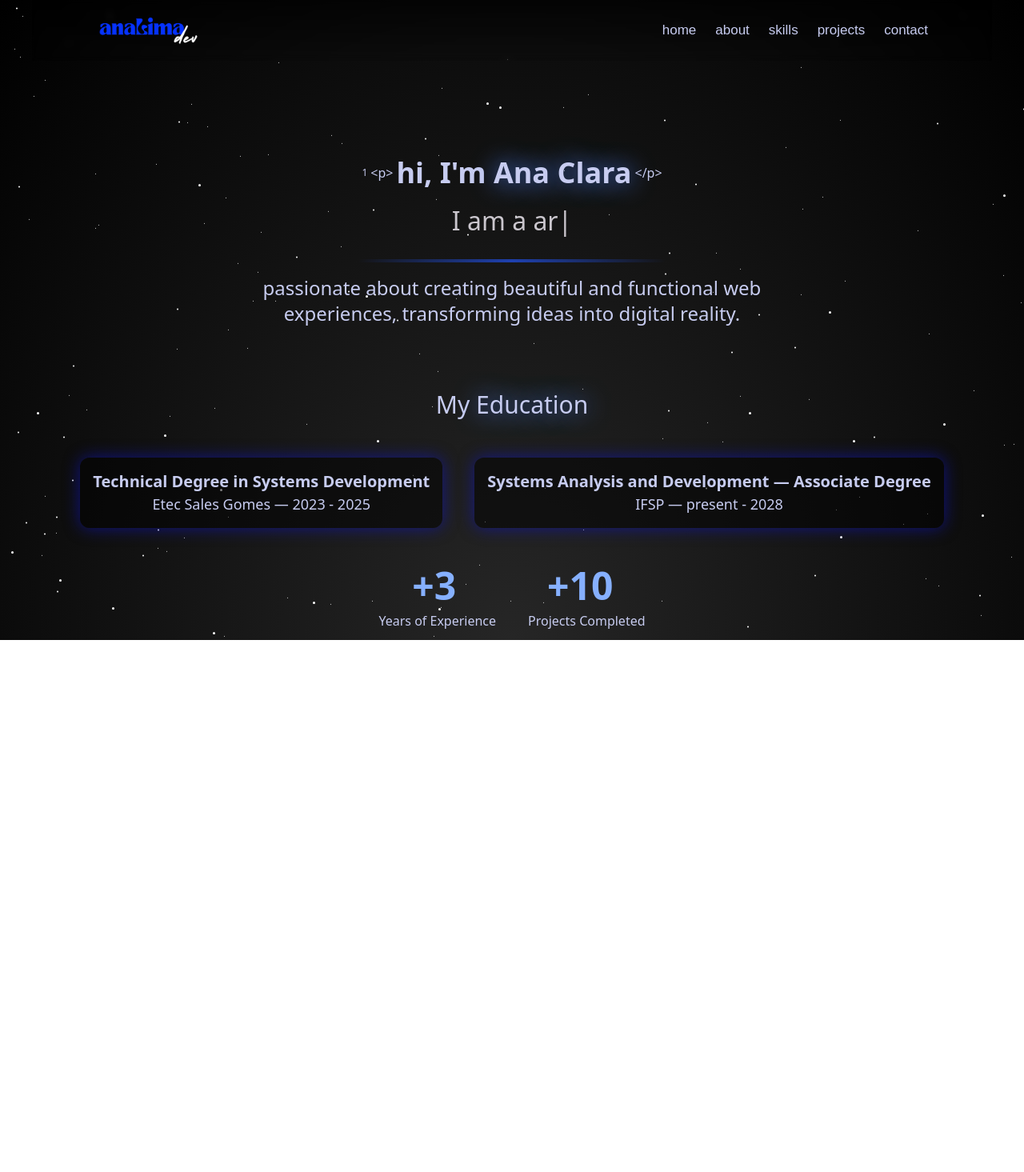
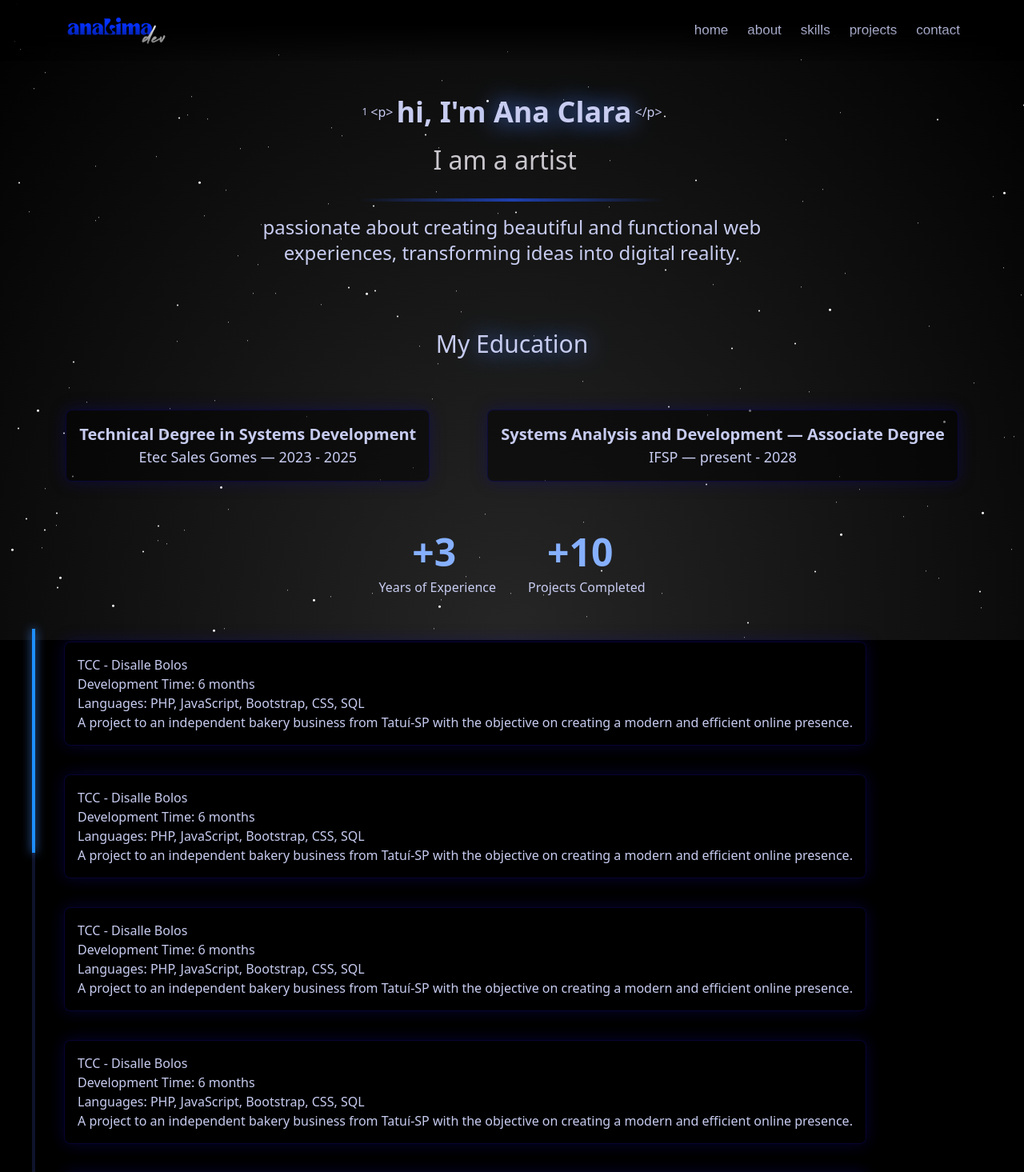
Before and after one commit to claroca07/Portifolio, a React (Vite) app in the folder my-portfolio/: page / in a window 1280 px wide. Shown: the top 1465 px of the page at 80% size. Before the commit the page ends 800 px from the top, so only its background shows below. Built offline with nearby package versions, Linux system fonts and the light colour scheme.

Commit message:
feat: barra de progresso nos projetos

```diff
--- a/my-portfolio/src/App.jsx
+++ b/my-portfolio/src/App.jsx
@@ -1,13 +1,14 @@
 import Navbar from "./components/Navbar"
 import About from "./components/About"
+import Projects from "./components/Projects"
 import { TypeAnimation } from "react-type-animation"
 import { StarsBackground } from "./components/animate-ui/components/backgrounds/stars"
 
 function App() {
   return (
     <div className="fundo">
+        <StarsBackground className="fixed inset-0 z-0" />
       <div className="background relative min-h-screen">
-        <StarsBackground className="absolute inset-0 z-0" />
 
         <div className="relative z-10 mx-5 sm:mx-10">
           <Navbar />
@@ -39,8 +40,8 @@ function App() {
             </p>
           </section>
           <About />
+          <Projects />
         </div>
-
       </div>
     </div>
 
--- a/my-portfolio/src/components/About.jsx
+++ b/my-portfolio/src/components/About.jsx
@@ -3,11 +3,11 @@ function About() {
         <section className="text-[var(--light-color)] flex flex-col justify-center items-center gap-6 mt-20">
             <h1 className="title text-3xl font-medium">My <span className="text-glow">Education</span></h1>
             <div className="flex gap-10 my-6 flex-col sm:flex-row text-xl">
-                <div className="card">
+                <div className="item flex flex-col items-center">
                     <h2 className="font-bold">Technical Degree in Systems Development</h2>
                     <h3 className="text-lg font-medium">Etec Sales Gomes — 2023 - 2025</h3>
                 </div>
-                <div className="card">
+                <div className="item flex flex-col items-center">
                     <h2 className="font-bold">Systems Analysis and Development — Associate Degree</h2>
                     <h3 className="text-lg font-medium">IFSP — present - 2028</h3>
                 </div>
--- a/my-portfolio/src/components/Navbar.jsx
+++ b/my-portfolio/src/components/Navbar.jsx
@@ -2,7 +2,7 @@ import logo from "../assets/img/logo.png"
 
 function Navbar() {
     return(
-        <nav className="navbar flex justify-between items-center bg-gradient-to-b from-black/60 to-transparent backdrop-blur-sm py-5 sm:px-10 md:px-20">
+        <nav className="navbar fixed top-0 left-0 right-0 z-50 flex justify-between items-center py-5 sm:px-10 md:px-20">
             <div className="flex items-center gap-2">
                 <img className="w-32" src={logo} alt="Logo" />
             </div>
--- /dev/null
+++ b/my-portfolio/src/components/ProgressBar.jsx
@@ -0,0 +1,55 @@
+import { useEffect, useState } from "react";
+
+function ProgressBar({ sectionRef }) {
+  // Estado para armazenar o progresso em porcentagem (0 a 100)
+  const [progress, setProgress] = useState(0);
+
+  useEffect(() => {
+    const handleScroll = () => {
+      const section = sectionRef.current;
+      if (!section) return; // se a referência da seção não existir, sai da função
+
+      const rect = section.getBoundingClientRect();
+      const windowHeight = window.innerHeight;
+      const sectionHeight = section.offsetHeight;
+
+      const start = windowHeight - rect.top;
+      const end = sectionHeight + windowHeight;
+
+      let percent = (start / end) * 100;
+
+      percent = Math.max(0, Math.min(100, percent));
+
+      setProgress(percent);
+    };
+
+    window.addEventListener("scroll", handleScroll);
+
+    return () => window.removeEventListener("scroll", handleScroll);
+  }, [sectionRef]);
+
+  return (
+    <div
+      style={{
+        position: "sticky",
+        top: 0,
+        height: "100vh",
+        width: "4px",
+        backgroundColor: "#0e142b",
+        marginRight: "20px"
+      }}
+    >
+      <div
+        style={{
+          width: "100%",
+          height: `${progress}%`,
+          backgroundColor: "#1e8eff",
+          transition: "height 0.25s ease-out",
+          boxShadow: "0 0 12px #438bff"
+        }}
+      />
+    </div>
+  );
+}
+
+export default ProgressBar;
--- a/my-portfolio/src/components/Projects.jsx
+++ b/my-portfolio/src/components/Projects.jsx
@@ -0,0 +1,68 @@
+import { useRef } from "react";
+import ProgressBar from "./ProgressBar";
+
+function Projects() {
+  const sectionRef = useRef(null); // referência da seção inteira
+
+  return (
+    <section ref={sectionRef} style={{ display: "flex" }} className=" my-10">
+      <ProgressBar sectionRef={sectionRef} />
+
+      <section className="items flex flex-col gap-1">
+
+        <article className="item">
+          <h1>TCC - Disalle Bolos</h1>
+          <h2> Development Time: 6 months</h2>
+          <h2>Languages: PHP, JavaScript, Bootstrap, CSS, SQL</h2>
+          <p>
+            A project to an independent bakery business from Tatuí-SP with the
+            objective on creating a modern and efficient online presence.
+          </p>
+        </article>
+
+        <article className="item">
+          <h1>TCC - Disalle Bolos</h1>
+          <h2> Development Time: 6 months</h2>
+          <h2>Languages: PHP, JavaScript, Bootstrap, CSS, SQL</h2>
+          <p>
+            A project to an independent bakery business from Tatuí-SP with the
+            objective on creating a modern and efficient online presence.
+          </p>
+        </article>
+
+        <article className="item">
+          <h1>TCC - Disalle Bolos</h1>
+          <h2> Development Time: 6 months</h2>
+          <h2>Languages: PHP, JavaScript, Bootstrap, CSS, SQL</h2>
+          <p>
+            A project to an independent bakery business from Tatuí-SP with the
+            objective on creating a modern and efficient online presence.
+          </p>
+        </article>
+
+        <article className="item">
+          <h1>TCC - Disalle Bolos</h1>
+          <h2> Development Time: 6 months</h2>
+          <h2>Languages: PHP, JavaScript, Bootstrap, CSS, SQL</h2>
+          <p>
+            A project to an independent bakery business from Tatuí-SP with the
+            objective on creating a modern and efficient online presence.
+          </p>
+        </article>
+
+        <article className="item">
+          <h1>TCC - Disalle Bolos</h1>
+          <h2> Development Time: 6 months</h2>
+          <h2>Languages: PHP, JavaScript, Bootstrap, CSS, SQL</h2>
+          <p>
+            A project to an independent bakery business from Tatuí-SP with the
+            objective on creating a modern and efficient online presence.
+          </p>
+        </article>
+
+      </section>
+    </section>
+  );
+}
+
+export default Projects;
--- a/my-portfolio/src/index.css
+++ b/my-portfolio/src/index.css
@@ -15,6 +15,38 @@
   --light-color: rgb(199, 204, 240);
   --glow-color: rgb(80, 133, 255);
   --dark-color: rgb(3, 4, 33);
+}
+
+.item{
+  color: var(--light-color);
+  padding: 1rem;
+  margin: 1rem;
+  border: 1px solid rgba(15, 11, 122, 0.404);
+  box-shadow: 0 0 20px rgba(15, 11, 122, 0.404);
+  border-radius: 8px;
+  background-color: rgba(0, 0, 0, 0.5);
+}
+
+.navbar {
+  background: rgba(0, 0, 0, 0.949);
+  backdrop-filter: blur(20px);
+  -webkit-backdrop-filter: blur(20px);
+
+  /* gradiente controlando o blur */
+mask-image: linear-gradient(
+  to bottom,
+  rgba(0,0,0,1) 0%,
+  rgba(0,0,0,0.7) 40%,
+  rgba(0,0,0,0.3) 70%,
+  rgba(0,0,0,0) 100%
+);
+
+  -webkit-mask-image: linear-gradient(
+    to bottom,
+    black 0%,
+    black 40%,
+    transparent 100%
+  );
 }
 
 .navbar ul li {
@@ -87,18 +119,6 @@
 .text-typed {
   color: rgb(202, 198, 205);
 }
-
-.card{
-  display: flex;
-  flex-direction: column;
-  justify-content: center;
-  align-items: center;
-  padding: 1rem;
-  border-radius: 12px;
-  background-color: rgba(0, 0, 0, 0.5);
-  box-shadow: 0 0 20px rgba(14, 20, 199, 0.616);
-}
-
 
 
 .title{
```
